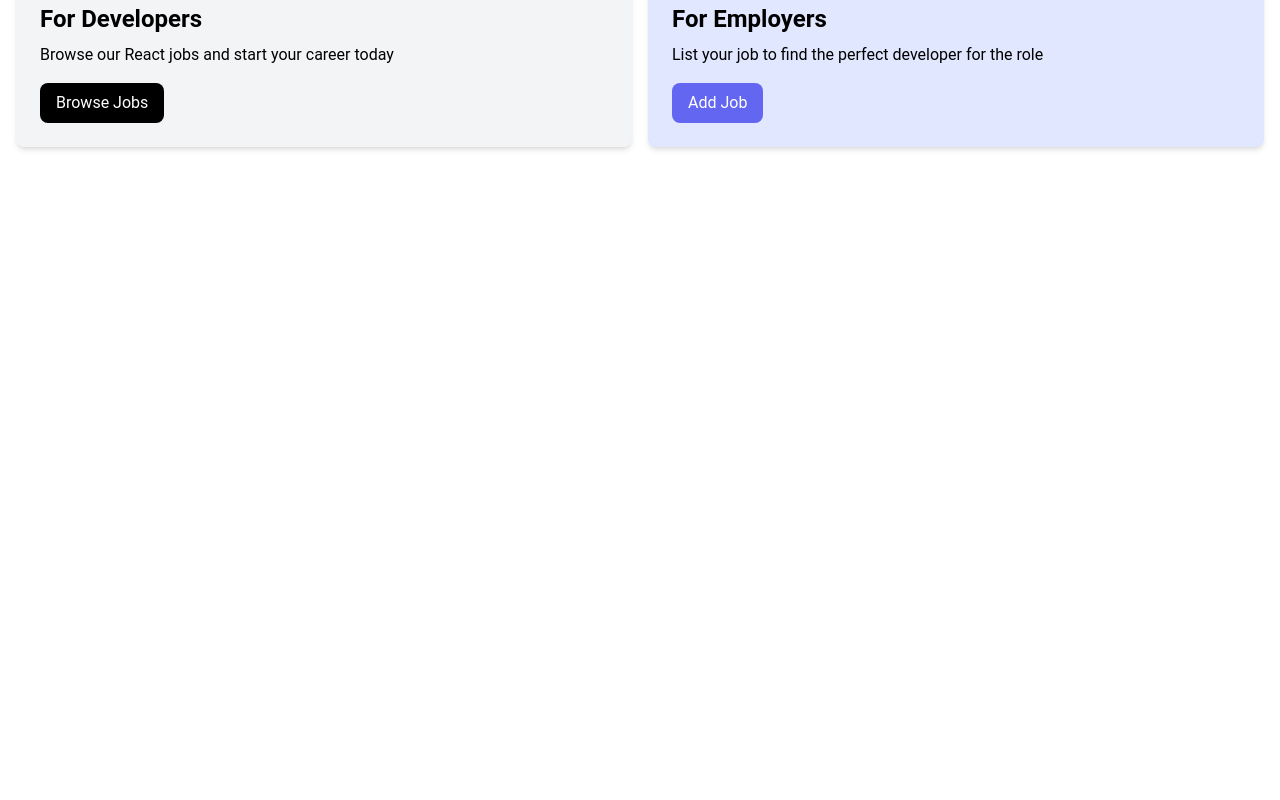
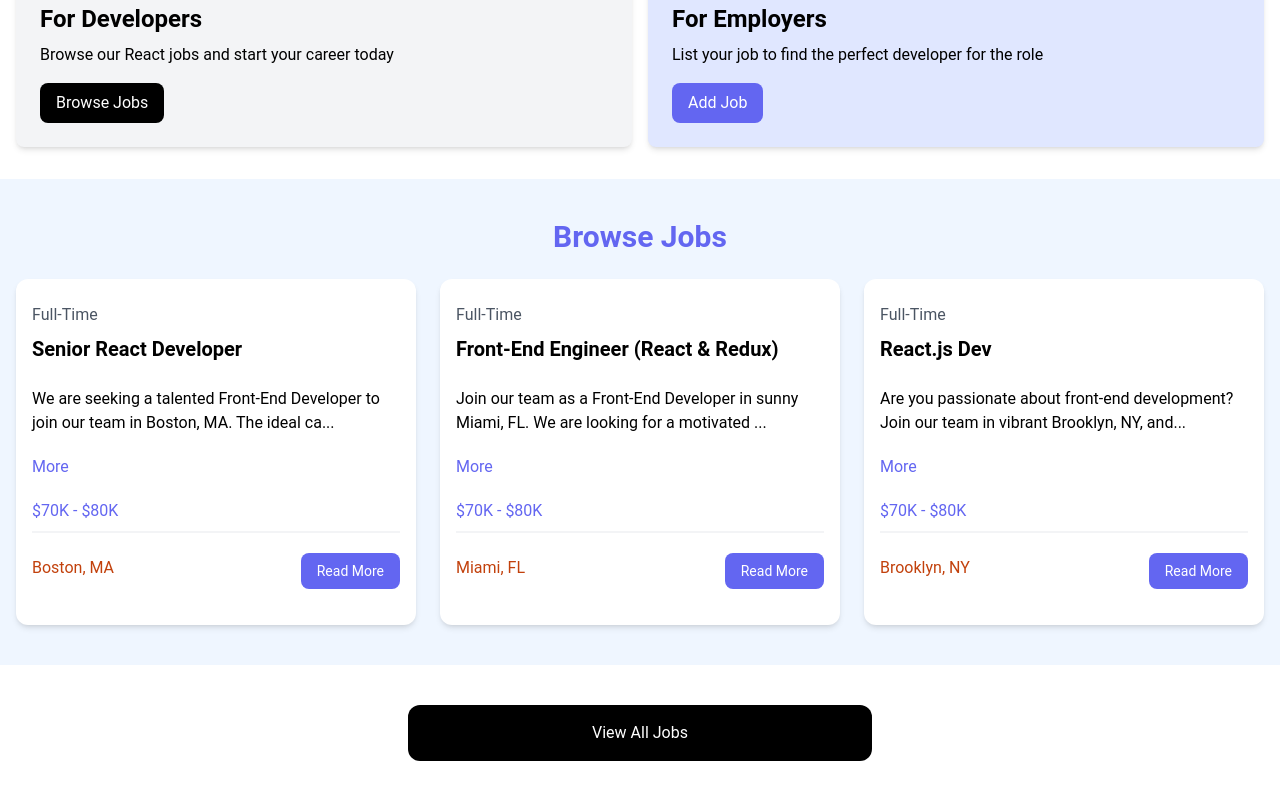
Before and after one commit to Petras-aleksandar988/react-find-jobs, a React (Vite) app: page / in a window 1280 px wide. Shown: the part 430-1230 px from the top of the page. Before the commit the page ends 800 px from the top, so only its background shows below. Built offline with nearby package versions, Linux system fonts and the light colour scheme.

Commit message:
adding jobListing component and db.json file

```diff
--- a/src/components/Hero.jsx
+++ b/src/components/Hero.jsx
@@ -1,17 +1,17 @@
 
 function Hero() {
   return (
-    <section class="bg-indigo-700 py-20 mb-4">
+    <section className="bg-indigo-700 py-20 mb-4">
     <div
-      class="max-w-7xl mx-auto px-4 sm:px-6 lg:px-8 flex flex-col items-center"
+      className="max-w-7xl mx-auto px-4 sm:px-6 lg:px-8 flex flex-col items-center"
     >
-      <div class="text-center">
+      <div className="text-center">
         <h1
-          class="text-4xl font-extrabold text-white sm:text-5xl md:text-6xl"
+          className="text-4xl font-extrabold text-white sm:text-5xl md:text-6xl"
         >
           Become a React Dev
         </h1>
-        <p class="my-4 text-xl text-white">
+        <p className="my-4 text-xl text-white">
           Find the React job that fits your skills and needs
         </p>
       </div>
--- a/src/components/HomeCards.jsx
+++ b/src/components/HomeCards.jsx
@@ -1,29 +1,29 @@
 import { Link } from "react-router-dom"
 function HomeCards() {
   return (
-    <section class="py-4">
-    <div class="container-xl lg:container m-auto">
-      <div class="grid grid-cols-1 md:grid-cols-2 gap-4 p-4 rounded-lg">
-        <div class="bg-gray-100 p-6 rounded-lg shadow-md">
-          <h2 class="text-2xl font-bold">For Developers</h2>
-          <p class="mt-2 mb-4">
+    <section className="py-4">
+    <div className="container-xl lg:container m-auto">
+      <div className="grid grid-cols-1 md:grid-cols-2 gap-4 p-4 rounded-lg">
+        <div className="bg-gray-100 p-6 rounded-lg shadow-md">
+          <h2 className="text-2xl font-bold">For Developers</h2>
+          <p className="mt-2 mb-4">
             Browse our React jobs and start your career today
           </p>
           <Link
             to="/jobs"
-            class="inline-block bg-black text-white rounded-lg px-4 py-2 hover:bg-gray-700"
+            className="inline-block bg-black text-white rounded-lg px-4 py-2 hover:bg-gray-700"
           >
             Browse Jobs
           </Link>
         </div>
-        <div class="bg-indigo-100 p-6 rounded-lg shadow-md">
-          <h2 class="text-2xl font-bold">For Employers</h2>
-          <p class="mt-2 mb-4">
+        <div className="bg-indigo-100 p-6 rounded-lg shadow-md">
+          <h2 className="text-2xl font-bold">For Employers</h2>
+          <p className="mt-2 mb-4">
             List your job to find the perfect developer for the role
           </p>
           <Link
             to="/add-job"
-            class="inline-block bg-indigo-500 text-white rounded-lg px-4 py-2 hover:bg-indigo-600"
+            className="inline-block bg-indigo-500 text-white rounded-lg px-4 py-2 hover:bg-indigo-600"
           >
             Add Job
           </Link>
--- /dev/null
+++ b/src/components/JobListing.jsx
@@ -0,0 +1,43 @@
+import { useState } from "react"
+
+function jobListing({job}) {
+    const[showDescription, setDescription]  = useState(false)
+    let description = job.description
+
+    if(!showDescription){
+        description = description.substring(0, 90) + '...'
+    }
+  return (
+    <div className="bg-white rounded-xl shadow-md relative">
+    <div className="p-4">
+      <div className="mb-6">
+        <div className="text-gray-600 my-2">{job.type}</div>
+        <h3 className="text-xl font-bold">{job.title}</h3>
+      </div>
+
+      <div className="mb-5">
+      {description}
+      </div>
+   <button onClick={()=> setDescription((prevState)=> !prevState)} className="text-indigo-500 mb-5 hover:text-indigo-600">{showDescription ? 'Less' : "More"}</button>
+      <h3 className="text-indigo-500 mb-2">{job.salary}</h3>
+
+      <div className="border border-gray-100 mb-5"></div>
+
+      <div className="flex flex-col lg:flex-row justify-between mb-4">
+        <div className="text-orange-700 mb-3">
+          <i className="fa-solid fa-location-dot text-lg"></i>
+         {job.location}
+        </div>
+        <a
+          href={`/job/${job.id}`}
+          className="h-[36px] bg-indigo-500 hover:bg-indigo-600 text-white px-4 py-2 rounded-lg text-center text-sm"
+        >
+         Read More
+        </a>
+      </div>
+    </div>
+  </div>
+  )
+}
+
+export default jobListing
--- /dev/null
+++ b/src/components/JobListings.jsx
@@ -0,0 +1,21 @@
+import jobs from '../db.json'
+import JobListing from './JobListing'
+function jobListings() {
+  const recentJobs = jobs.slice(0,3)
+  return (
+    <section className="bg-blue-50 px-4 py-10">
+      <div className="container-xl lg:container m-auto">
+        <h2 className="text-3xl font-bold text-indigo-500 mb-6 text-center">
+          Browse Jobs
+        </h2>
+        <div className="grid grid-cols-1 md:grid-cols-3 gap-6">
+          {recentJobs.map((job)=>(
+          < JobListing  key={job.id}  job={job}/>
+          ))}
+        </div>
+      </div>
+    </section>
+  )
+}
+
+export default jobListings
--- /dev/null
+++ b/src/components/ViewAllJobs.jsx
@@ -0,0 +1,15 @@
+import React from 'react'
+
+function ViewAllJobs() {
+  return (
+    <section className="m-auto max-w-lg my-10 px-6">
+    <a
+      href="jobs.html"
+      className="block bg-black text-white text-center py-4 px-6 rounded-xl hover:bg-gray-700"
+      >View All Jobs</a
+    >
+  </section>
+  )
+}
+
+export default ViewAllJobs
--- /dev/null
+++ b/src/db.json
@@ -0,0 +1,86 @@
+ [
+      {
+        "id": "1",
+        "title": "Senior React Developer",
+        "type": "Full-Time",
+        "description": "We are seeking a talented Front-End Developer to join our team in Boston, MA. The ideal candidate will have strong skills in HTML, CSS, and JavaScript, with experience working with modern JavaScript frameworks such as React or Angular.",
+        "location": "Boston, MA",
+        "salary": "$70K - $80K",
+        "company": {
+          "name": "NewTek Solutions",
+          "description": "NewTek Solutions is a leading technology company specializing in web development and digital solutions. We pride ourselves on delivering high-quality products and services to our clients while fostering a collaborative and innovative work environment.",
+          "contactEmail": "contact@teksolutions.com",
+          "contactPhone": "555-555-5555"
+        }
+      },
+      {
+        "id": "2",
+        "title": "Front-End Engineer (React & Redux)",
+        "type": "Full-Time",
+        "location": "Miami, FL",
+        "description": "Join our team as a Front-End Developer in sunny Miami, FL. We are looking for a motivated individual with a passion for crafting beautiful and responsive web applications. Experience with UI/UX design principles and a strong attention to detail are highly desirable.",
+        "salary": "$70K - $80K",
+        "company": {
+          "name": "Veneer Solutions",
+          "description": "Veneer Solutions is a creative agency specializing in digital design and development. Our team is dedicated to pushing the boundaries of creativity and innovation to deliver exceptional results for our clients.",
+          "contactEmail": "contact@loremipsum.com",
+          "contactPhone": "555-555-5555"
+        }
+      },
+      {
+        "id": "3",
+        "title": "React.js Dev",
+        "type": "Full-Time",
+        "location": "Brooklyn, NY",
+        "description": "Are you passionate about front-end development? Join our team in vibrant Brooklyn, NY, and work on exciting projects that make a difference. We offer competitive compensation and a collaborative work environment where your ideas are valued.",
+        "salary": "$70K - $80K",
+        "company": {
+          "name": "Dolor Cloud",
+          "description": "Dolor Cloud is a leading technology company specializing in digital solutions for businesses of all sizes. With a focus on innovation and customer satisfaction, we are committed to delivering cutting-edge products and services.",
+          "contactEmail": "contact@dolorsitamet.com",
+          "contactPhone": "555-555-5555"
+        }
+      },
+      {
+        "id": "4",
+        "title": "React Front-End Developer",
+        "type": "Part-Time",
+        "description": "Join our team as a Part-Time Front-End Developer in beautiful Pheonix, AZ. We are looking for a self-motivated individual with a passion for creating engaging user experiences. This position offers flexible hours and the opportunity to work remotely.",
+        "location": "Pheonix, AZ",
+        "salary": "$60K - $70K",
+        "company": {
+          "name": "Alpha Elite",
+          "description": "Alpha Elite is a dynamic startup specializing in digital marketing and web development. We are committed to fostering a diverse and inclusive workplace where creativity and innovation thrive.",
+          "contactEmail": "contact@adipisicingelit.com",
+          "contactPhone": "555-555-5555"
+        }
+      },
+      {
+        "id": "5",
+        "title": "Full Stack React Developer",
+        "type": "Full-Time",
+        "description": "Exciting opportunity for a Full-Time Front-End Developer in bustling Atlanta, GA. We are seeking a talented individual with a passion for building elegant and scalable web applications. Join our team and make an impact!",
+        "location": "Atlanta, GA",
+        "salary": "$90K - $100K",
+        "company": {
+          "name": "Browning Technologies",
+          "description": "Browning Technologies is a rapidly growing technology company specializing in e-commerce solutions. We offer a dynamic and collaborative work environment where employees are encouraged to think creatively and innovate.",
+          "contactEmail": "contact@consecteturadipisicing.com",
+          "contactPhone": "555-555-5555"
+        }
+      },
+      {
+        "id": "6",
+        "title": "React Native Developer",
+        "type": "Full-Time",
+        "description": "Join our team as a Front-End Developer in beautiful Portland, OR. We are looking for a skilled and enthusiastic individual to help us create innovative web solutions. Competitive salary and great benefits package available.",
+        "location": "Portland, OR",
+        "salary": "$100K - $110K",
+        "company": {
+          "name": "Port Solutions INC",
+          "description": "Port Solutions is a leading technology company specializing in software development and digital marketing. We are committed to providing our clients with cutting-edge solutions and our employees with a supportive and rewarding work environment.",
+          "contactEmail": "contact@ipsumlorem.com",
+          "contactPhone": "555-555-5555"
+        }
+      }
+    ]
--- a/src/pages/HomePage.jsx
+++ b/src/pages/HomePage.jsx
@@ -1,10 +1,14 @@
 import Hero from '../components/Hero'
 import HomeCards from '../components/HomeCards'
+import JobListings from '../components/JobListings'
+import ViewAllJobs from '../components/ViewAllJobs'
 function HomePage() {
   return (
     <>
     < Hero />
     < HomeCards />
+    < JobListings />
+    < ViewAllJobs />
     </>
 
   )
```
